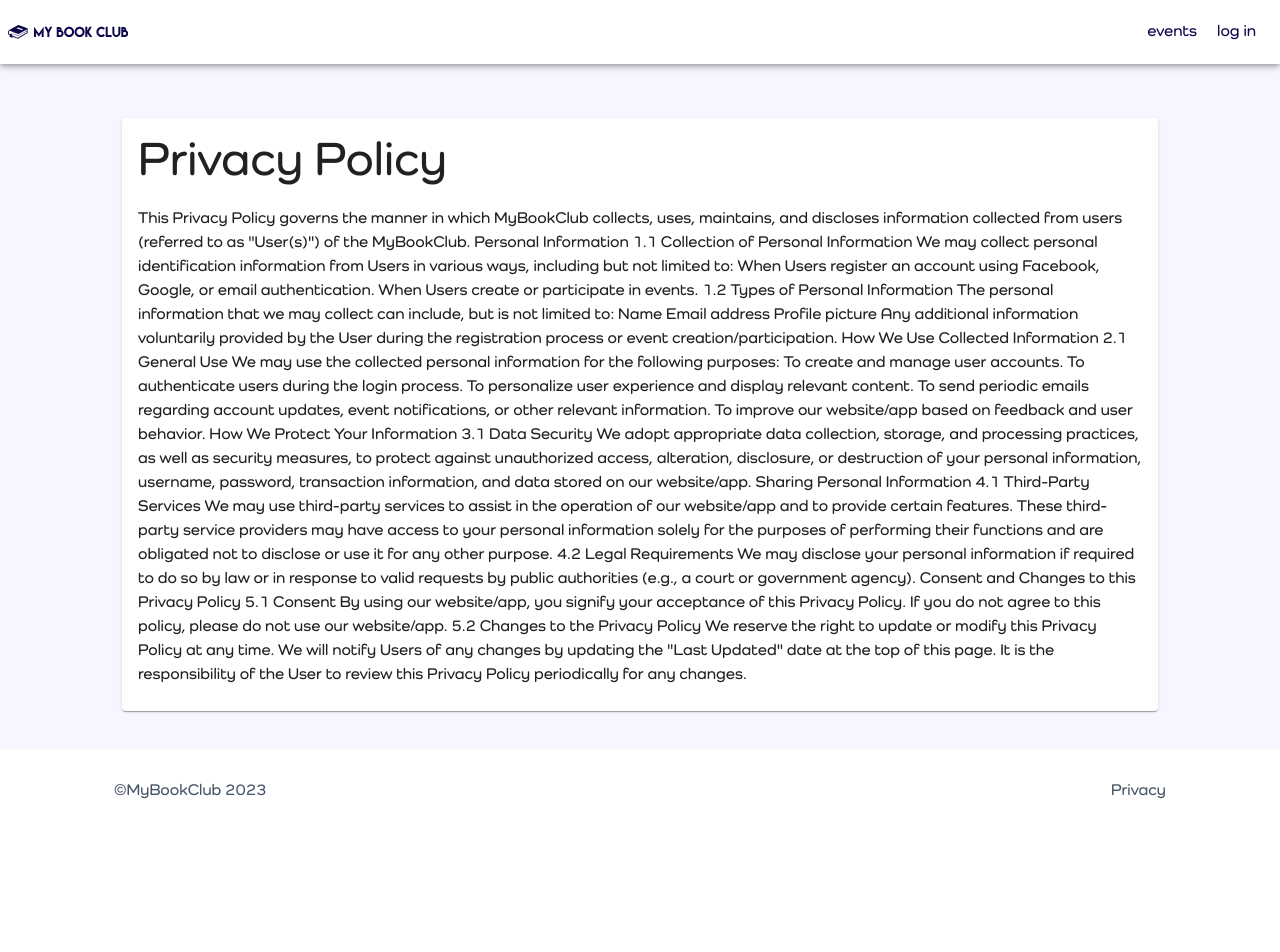
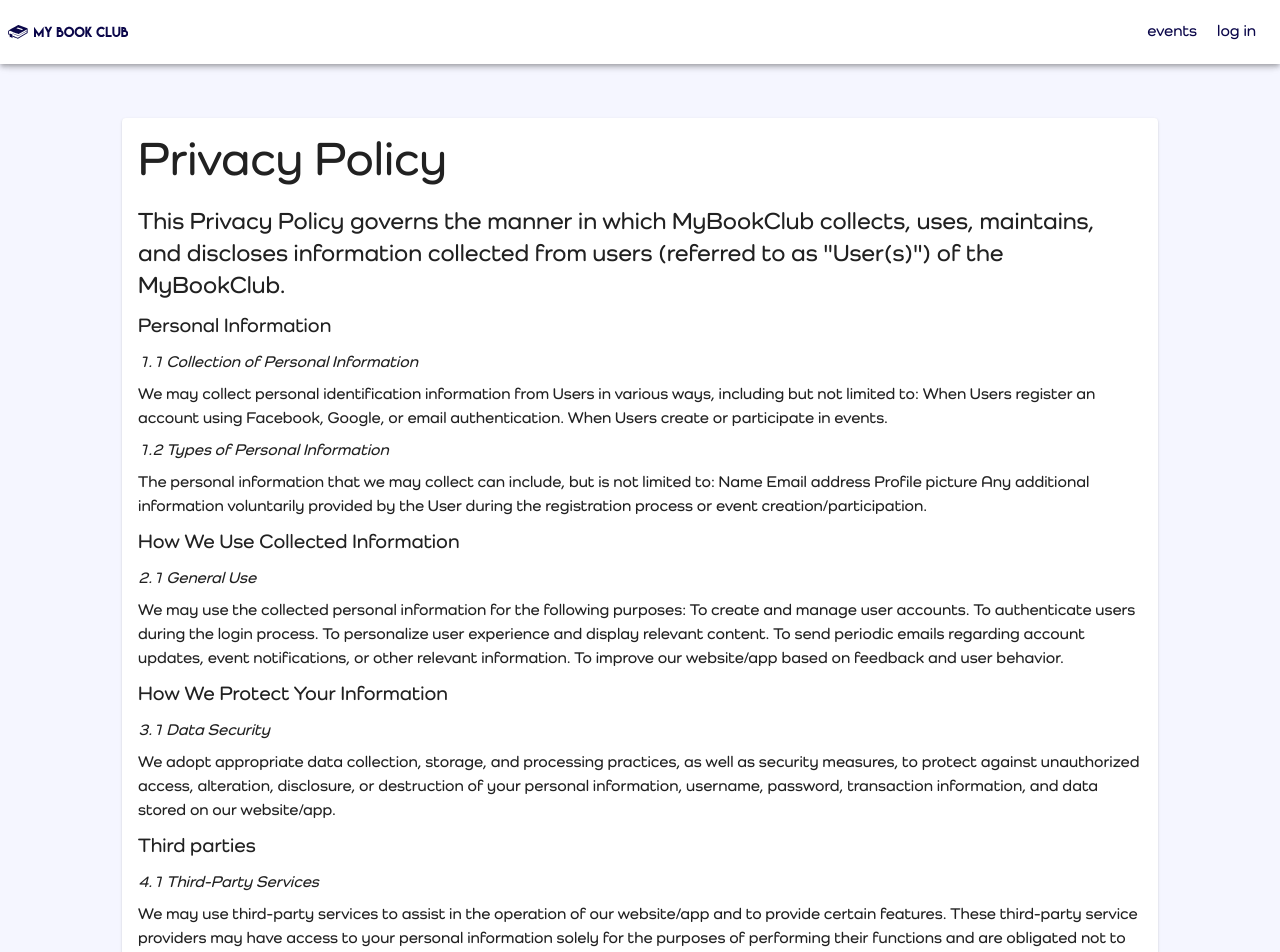
Before and after one commit to angurgapi/my-book-club, a Next.js app: page /privacy in a window 1280 px wide. Shown: the top 952 px of the page. Before the commit the page ends 833 px from the top, so only its background shows below. Built offline with nearby package versions, Linux system fonts and the light colour scheme; no server answers.

Commit message:
card layout change, protect events from edit

```diff
--- a/pages/event/[id].tsx
+++ b/pages/event/[id].tsx
@@ -80,7 +80,6 @@ export default function EventPage() {
 
   useEffect(() => {
     if (router.isReady && router.query.id) {
-      console.log(router);
       const queryId = Array.isArray(router.query.id)
         ? router.query.id[0]
         : router.query.id;
@@ -101,7 +100,6 @@ export default function EventPage() {
       event?.date &&
       event?.date < new Date().getTime()
     ) {
-      console.log('time to close');
       const autoCloseRegistration = async () => {
         await closeRegistration(event.id);
         fetchEventData();
@@ -131,7 +129,6 @@ export default function EventPage() {
   };
 
   const canRegister = () => {
-    console.log(event.isRegistrationOpen);
     return (
       event && isAuth && !isOwnEvent() && event.isRegistrationOpen && !attending
     );
@@ -179,15 +176,20 @@ export default function EventPage() {
             width={220}
             style={{ marginBottom: 16 }}
           />
-          <Card className="w-full md:max-w-[800px] pt-0 mb-4">
+          <div className="event-page w-full">
+            <Card>
+              <div className="relative w-full h-full min-h-[300px] aspect-ratio-[3/4]">
                 <Skeleton
                   animation="wave"
-              height={170}
+                  height={'100%'}
                   style={{ marginBottom: 6, marginTop: 0, display: 'flex' }}
                   variant="rectangular"
                   width="100%"
                 />
-
+              </div>
+            </Card>
+            <Card>
+              <CardContent>
                 <div className="p-2">
                   {Array.from({ length: 6 }, (_, index) => (
                     <div
@@ -200,7 +202,9 @@ export default function EventPage() {
                   ))}
                   <Skeleton height={60} width="100%" />
                 </div>
+              </CardContent>
             </Card>
+          </div>
         </div>
       </DefaultLayout>
     );
@@ -268,6 +272,7 @@ export default function EventPage() {
                         </div>
                       </>
                     )}
+                  </div>
                   {event.description && (
                     <div className="bg-slate-100 mt-3 p-2 rounded w-full">
                       <span className="text-justify italic break-all">
@@ -275,7 +280,6 @@ export default function EventPage() {
                       </span>
                     </div>
                   )}
-                  </div>
                   {!event.isRegistrationOpen && (
                     <Chip
                       sx={{
--- a/pages/event/edit/[id].tsx
+++ b/pages/event/edit/[id].tsx
@@ -63,6 +63,15 @@ const EditEvent = () => {
     }
   }, [eventId]);
 
+  useEffect(() => {
+    console.log('got event data');
+    console.log(event?.hostId, uid);
+    if (event && event.hostId !== uid) {
+      console.log('not my event');
+      router.push('/');
+    }
+  }, [event]);
+
   const onSaveEvent = () => {
     router.push(`/event/${eventId}`);
   };
--- a/pages/events.tsx
+++ b/pages/events.tsx
@@ -1,4 +1,4 @@
-import React, { useEffect, useState, useCallback } from 'react';
+import React, { useEffect, useState } from 'react';
 import { useRouter } from 'next/router';
 
 import PageHead from '@/components/global/Head';
--- a/pages/privacy.tsx
+++ b/pages/privacy.tsx
@@ -3,6 +3,94 @@ import PageHead from '@/components/global/Head';
 import { Card, CardContent, Typography } from '@mui/material';
 
 const PrivacyPolicy = () => {
+  const sections = [
+    {
+      title: 'Personal Information',
+      subsections: [
+        {
+          title: '1.1 Collection of Personal Information',
+          content: `We may collect personal identification information from Users in
+          various ways, including but not limited to: When Users register
+          an account using Facebook, Google, or email authentication. When
+          Users create or participate in events.`,
+        },
+        {
+          title: '1.2 Types of Personal Information',
+          content: `The personal information that we may collect can include, but is
+          not limited to: Name Email address Profile picture Any
+          additional information voluntarily provided by the User during
+          the registration process or event creation/participation.`,
+        },
+      ],
+    },
+    {
+      title: 'How We Use Collected Information',
+      subsections: [
+        {
+          title: '2.1 General Use',
+          content: ` We may use the collected personal information for the following
+          purposes: To create and manage user accounts. To authenticate
+          users during the login process. To personalize user experience
+          and display relevant content. To send periodic emails regarding
+          account updates, event notifications, or other relevant
+          information. To improve our website/app based on feedback and
+          user behavior.`,
+        },
+      ],
+    },
+    {
+      title: 'How We Protect Your Information',
+      subsections: [
+        {
+          title: '3.1 Data Security',
+          content: `We adopt appropriate data collection, storage, and processing
+        practices, as well as security measures, to protect against
+        unauthorized access, alteration, disclosure, or destruction of
+        your personal information, username, password, transaction
+        information, and data stored on our website/app.`,
+        },
+      ],
+    },
+    {
+      title: 'Third parties',
+      subsections: [
+        {
+          title: '4.1 Third-Party Services',
+          content: ` We may use third-party services to assist in the operation of
+          our website/app and to provide certain features. These
+          third-party service providers may have access to your personal
+          information solely for the purposes of performing their
+          functions and are obligated not to disclose or use it for any
+          other purpose.`,
+        },
+        {
+          title: '4.2 Legal Requirements',
+          content: `We may disclose your personal information if required to do so
+        by law or in response to valid requests by public authorities
+        (e.g., a court or government agency).`,
+        },
+      ],
+    },
+    {
+      title: 'Consent and Changes to this Privacy Policy',
+      subsections: [
+        {
+          title: '5.1 Consent',
+          content: `By using our website/app, you signify your acceptance of this
+          Privacy Policy. If you do not agree to this policy, please do
+          not use our website/app. `,
+        },
+        {
+          title: ' 5.2 Changes to the Privacy Policy',
+          content: ` We reserve the right to update or modify this Privacy Policy at any
+          time. We will notify Users of any changes by updating the
+          &quot;Last Updated&quot; date at the top of this page. It is the
+          responsibility of the User to review this Privacy Policy
+          periodically for any changes.`,
+        },
+      ],
+    },
+  ];
   return (
     <DefaultLayout>
       <PageHead pageTitle="New book club meeting" />
@@ -12,51 +100,25 @@ const PrivacyPolicy = () => {
             <Typography variant="h3" gutterBottom>
               Privacy Policy
             </Typography>
-
-            <p>
+            <Typography variant="h5" gutterBottom>
               This Privacy Policy governs the manner in which MyBookClub
               collects, uses, maintains, and discloses information collected
               from users (referred to as &quot;User(s)&quot;) of the MyBookClub.
-              Personal Information 1.1 Collection of Personal Information We may
-              collect personal identification information from Users in various
-              ways, including but not limited to: When Users register an account
-              using Facebook, Google, or email authentication. When Users create
-              or participate in events. 1.2 Types of Personal Information The
-              personal information that we may collect can include, but is not
-              limited to: Name Email address Profile picture Any additional
-              information voluntarily provided by the User during the
-              registration process or event creation/participation. How We Use
-              Collected Information 2.1 General Use We may use the collected
-              personal information for the following purposes: To create and
-              manage user accounts. To authenticate users during the login
-              process. To personalize user experience and display relevant
-              content. To send periodic emails regarding account updates, event
-              notifications, or other relevant information. To improve our
-              website/app based on feedback and user behavior. How We Protect
-              Your Information 3.1 Data Security We adopt appropriate data
-              collection, storage, and processing practices, as well as security
-              measures, to protect against unauthorized access, alteration,
-              disclosure, or destruction of your personal information, username,
-              password, transaction information, and data stored on our
-              website/app. Sharing Personal Information 4.1 Third-Party Services
-              We may use third-party services to assist in the operation of our
-              website/app and to provide certain features. These third-party
-              service providers may have access to your personal information
-              solely for the purposes of performing their functions and are
-              obligated not to disclose or use it for any other purpose. 4.2
-              Legal Requirements We may disclose your personal information if
-              required to do so by law or in response to valid requests by
-              public authorities (e.g., a court or government agency). Consent
-              and Changes to this Privacy Policy 5.1 Consent By using our
-              website/app, you signify your acceptance of this Privacy Policy.
-              If you do not agree to this policy, please do not use our
-              website/app. 5.2 Changes to the Privacy Policy We reserve the
-              right to update or modify this Privacy Policy at any time. We will
-              notify Users of any changes by updating the &quot;Last
-              Updated&quot; date at the top of this page. It is the
-              responsibility of the User to review this Privacy Policy
-              periodically for any changes.
-            </p>
+            </Typography>
+            {sections.map((section, index) => (
+              <section key={index} className="mt-2">
+                <Typography variant="h6" gutterBottom>
+                  {section.title}
+                </Typography>
+                {section.subsections.map((subsection, subindex) => (
+                  <div key={subindex}>
+                    {' '}
+                    <p className="italic mt-2 mb-2">{subsection.title}</p>
+                    <p>{subsection.content}</p>
+                  </div>
+                ))}
+              </section>
+            ))}
           </CardContent>
         </Card>
       </div>
--- a/styles/main.scss
+++ b/styles/main.scss
@@ -95,7 +95,7 @@
   &__data {
     width: 100%;
     display: grid;
-    grid-template-columns: auto 1fr;
+    grid-template-columns: 150px 1fr;
     grid-gap: 20px;
     align-items: center;
     @media (max-width: 600px) {
@@ -125,16 +125,16 @@
 .events-grid {
   width: 100%;
   display: grid;
-  grid-template-columns: repeat(3, 1fr);
+  grid-template-columns: repeat(2, 1fr);
   grid-template-rows: 1fr;
   grid-gap: 18px;
   margin-bottom: 20px;
 
-  @media (max-width: 1000px) {
-    grid-template-columns: repeat(2, 1fr);
-  }
+  // @media (max-width: 1000px) {
+  //   grid-template-columns: repeat(2, 1fr);
+  // }
 
-  @media (max-width: 800px) {
+  @media (max-width: 900px) {
     grid-template-columns: 1fr;
     padding: 12px;
   }
@@ -143,3 +143,32 @@
 .ReactCrop__child-wrapper {
   max-height: 60vh !important;
 }
+
+.event-card {
+  width: 100%;
+  display: flex;
+  height: 100%;
+  // flexDirection: 'column',
+  position: relative;
+  @media (min-width: 450px) {
+    max-height: 300px;
+  }
+  // @media (max-width: 460px) {
+  //   // flex-direction: column;
+  //   max-height: 250px;
+  // }
+  @media (max-width: 450px) {
+    flex-direction: column;
+    padding-bottom: 20px;
+    img {
+      // height: 250px;
+      width: 170px;
+      height: auto;
+      // width: auto;
+      aspect-ratio: 3/4;
+      margin: auto;
+      max-height: 100%;
+      border-radius: 5px;
+    }
+  }
+}
```
Also changed, not shown: components/events/EventCard.tsx (+40 -15 lines), 1 other file (tests, documents, lock files or other folders). Lines whose indentation alone changed are shown as unchanged.
